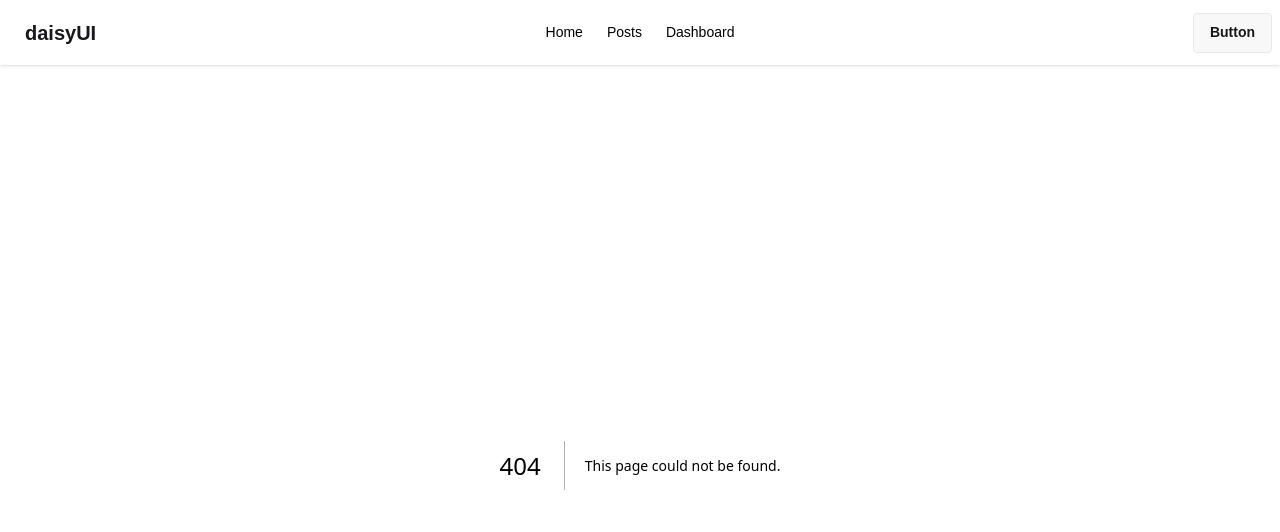
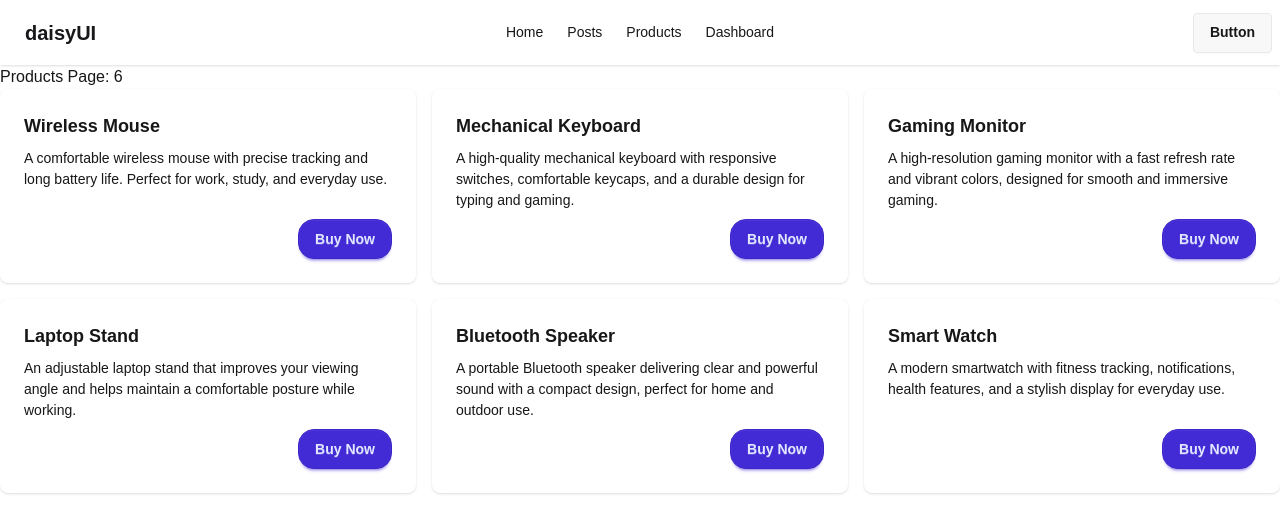
Before and after one commit to nur-mohd/nextjs-data-catching, a Next.js app: page /products in a window 1280 px wide. Before the commit this address had no page. Shown: the top 532 px of the page. Built offline with nearby package versions, Linux system fonts and the light colour scheme; data requests are answered from the project's data file.

Commit message:
Json Server setup & data fetching

```diff
--- /dev/null
+++ b/db.json
@@ -0,0 +1,70 @@
+{
+  "products": [
+    {
+      "id": 1,
+      "name": "Wireless Mouse",
+      "brand": "Logitech",
+      "price": 25.99,
+      "category": "Accessories",
+      "stock": 50,
+      "rating": 4.5,
+      "description": "A comfortable wireless mouse with precise tracking and long battery life. Perfect for work, study, and everyday use.",
+      "image": "https://picsum.photos/300?random=1"
+    },
+    {
+      "id": 2,
+      "name": "Mechanical Keyboard",
+      "brand": "Keychron",
+      "price": 79.99,
+      "category": "Accessories",
+      "stock": 30,
+      "rating": 4.8,
+      "description": "A high-quality mechanical keyboard with responsive switches, comfortable keycaps, and a durable design for typing and gaming.",
+      "image": "https://picsum.photos/300?random=2"
+    },
+    {
+      "id": 3,
+      "name": "Gaming Monitor",
+      "brand": "LG",
+      "price": 249.99,
+      "category": "Monitors",
+      "stock": 15,
+      "rating": 4.7,
+      "description": "A high-resolution gaming monitor with a fast refresh rate and vibrant colors, designed for smooth and immersive gaming.",
+      "image": "https://picsum.photos/300?random=3"
+    },
+    {
+      "id": 4,
+      "name": "Laptop Stand",
+      "brand": "Ugreen",
+      "price": 34.99,
+      "category": "Office",
+      "stock": 40,
+      "rating": 4.4,
+      "description": "An adjustable laptop stand that improves your viewing angle and helps maintain a comfortable posture while working.",
+      "image": "https://picsum.photos/300?random=4"
+    },
+    {
+      "id": 5,
+      "name": "Bluetooth Speaker",
+      "brand": "JBL",
+      "price": 59.99,
+      "category": "Audio",
+      "stock": 20,
+      "rating": 4.6,
+      "description": "A portable Bluetooth speaker delivering clear and powerful sound with a compact design, perfect for home and outdoor use.",
+      "image": "https://picsum.photos/300?random=5"
+    },
+    {
+      "id": 6,
+      "name": "Smart Watch",
+      "brand": "Samsung",
+      "price": 199.99,
+      "category": "Wearables",
+      "stock": 25,
+      "rating": 4.7,
+      "description": "A modern smartwatch with fitness tracking, notifications, health features, and a stylish display for everyday use.",
+      "image": "https://picsum.photos/300?random=6"
+    }
+  ]
+}
--- a/package.json
+++ b/package.json
@@ -9,6 +9,7 @@
     "lint": "eslint"
   },
   "dependencies": {
+    "json-server": "^1.0.0-beta.15",
     "next": "16.3.5",
     "react": "19.2.8",
     "react-dom": "19.2.8"
--- a/src/app/components/Navbar.jsx
+++ b/src/app/components/Navbar.jsx
@@ -6,7 +6,9 @@ const Navbar = () => {
     <>
       <li><Link href="/">Home</Link></li>
       <li><Link href ="/posts">Posts</Link></li>
+      <li><Link href="/products">Products</Link></li>
       <li><Link href="/dashboard">Dashboard</Link></li>
+
     </>
   );
 
--- /dev/null
+++ b/src/app/components/ProductCard.jsx
@@ -0,0 +1,23 @@
+import React from "react";
+
+const ProductCard = ({ product }) => {
+
+    const { name, price, description } = product;
+
+    return (
+
+    <div className="card bg-base-100 shadow-sm">
+      <div className="card-body">
+        <h2 className="card-title">{name}</h2>
+        <p>
+          {description}
+        </p>
+        <div className="card-actions justify-end">
+          <button className="btn btn-primary rounded-2xl">Buy Now</button>
+        </div>
+      </div>
+    </div>
+  );
+};
+
+export default ProductCard;
--- /dev/null
+++ b/src/app/products/page.jsx
@@ -0,0 +1,28 @@
+import React from 'react';
+import ProductCard from '../components/ProductCard';
+
+const getProducts = async () => {
+    const res = await fetch("http://localhost:5000/products");
+    return res.json();
+}
+
+const ProductsPage = async() => {
+
+    const proudcts = await getProducts();
+
+    return (
+        <div>
+            <h2>Products Page: {proudcts.length}</h2>
+
+            <div className='grid grid-cols-3 gap-4'>
+                {proudcts.map((product) => (
+                    <ProductCard key={product.id} product={product} />
+                ))}
+            </div>
+        </div>
+
+
+    );
+};
+
+export default ProductsPage;
```
Also changed, not shown: 1 other file (tests, documents, lock files or other folders).
